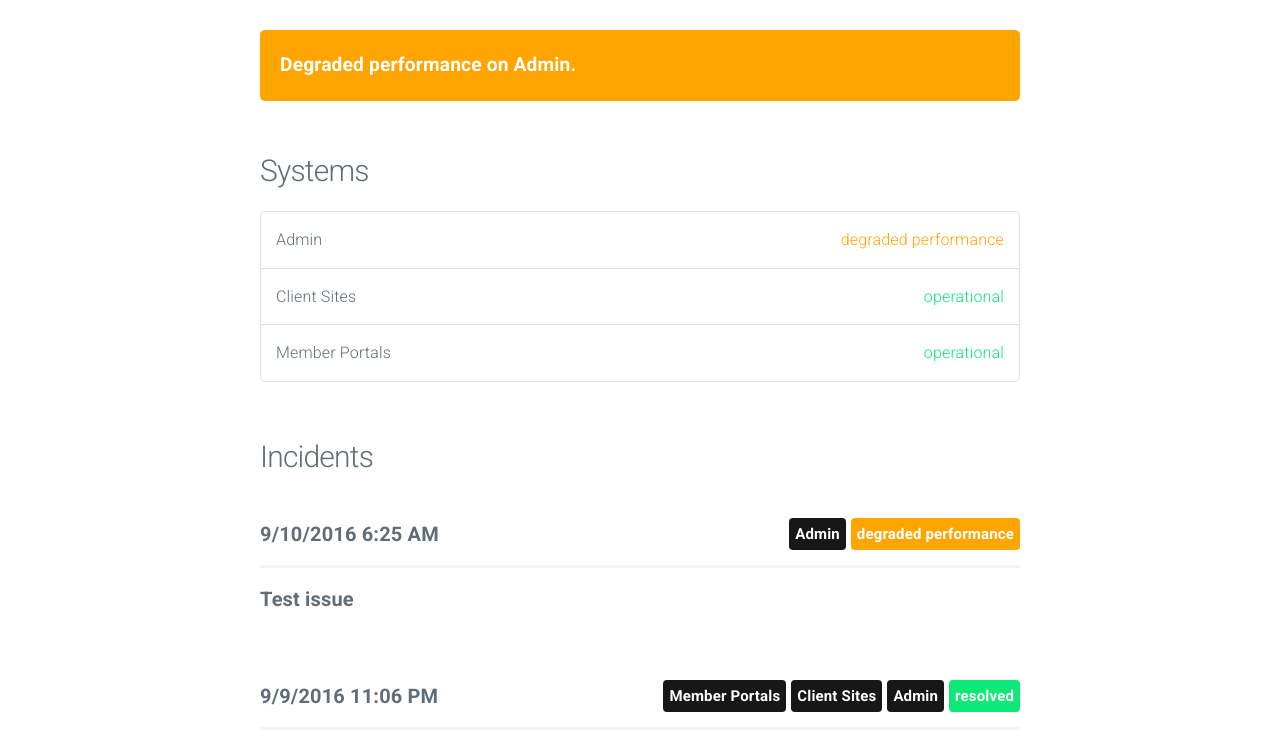
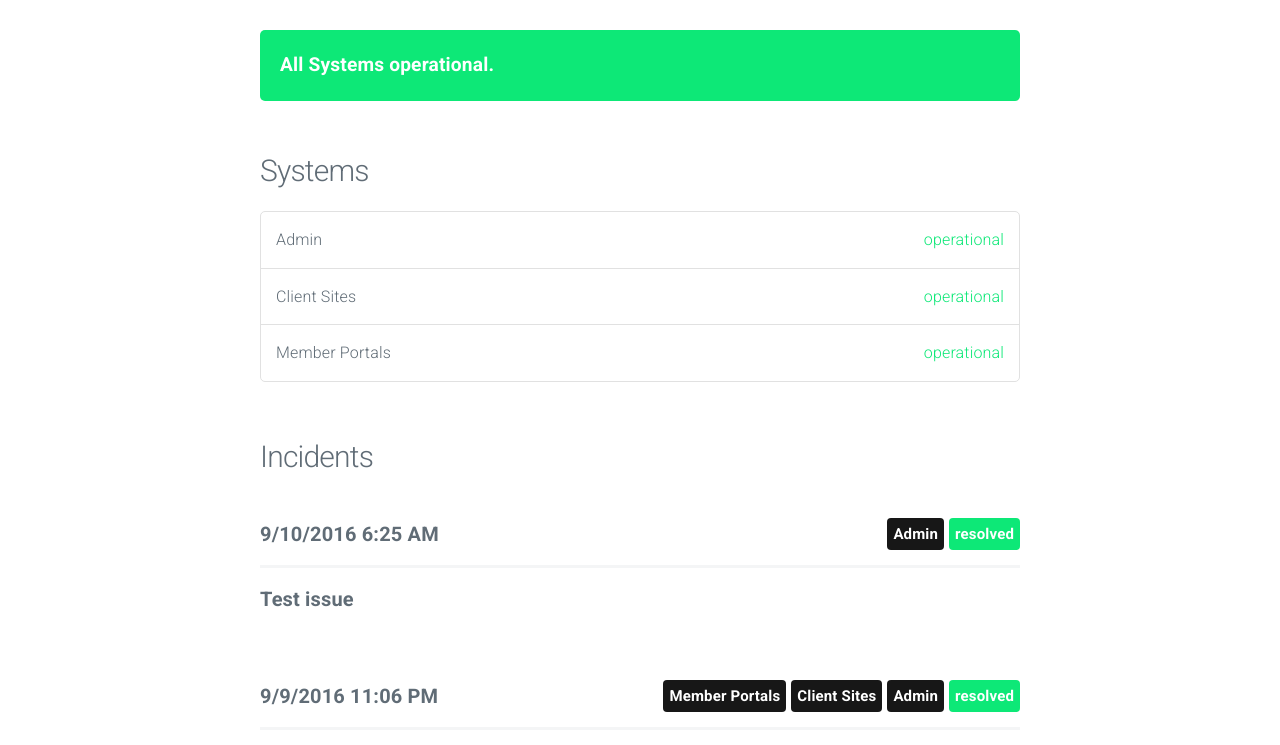
Before and after one commit to codyaray/buka-statuspage, a plain HTML site: page index.html in a window 1280 px wide. Shown: the part 55-800 px from the top of the page. Drawn offline with nearby package versions, Linux system fonts and the light colour scheme; no server answers.

Commit message:
update index

```diff
--- a/index.html
+++ b/index.html
@@ -29,18 +29,16 @@
 
 			<section class="container" id="main">
 
-
-					<div class="panel degraded performance">
-						<span data-l10n-id="Degraded-performance">Degraded performance</span> <span data-l10n-id="on">on</span> Admin.
+					<div class="panel operational" data-l10n-id="systems-operational">
+						All Systems operational.
 					</div>
-
 
 
 				<h4 data-l10n-id="systems">Systems</h4>
 				<ul class="systems">
 
 					<li>
-						Admin <span class="status degraded performance" data-l10n-id="degraded-performance">degraded performance</span>
+						Admin <span class="status operational" data-l10n-id="operational">operational</span>
 					</li>
 
 					<li>
@@ -60,7 +58,7 @@
 						<span class="date moment">2016-09-10 06:25:07 UTC</span>
 
 
-							<span class="label degraded performance float-right" data-l10n-id="degraded-performance">degraded performance</span>
+							<span class="label operational float-right" data-l10n-id="resolved">resolved</span>
 
 
 							<span class="label system float-right">Admin</span>
```
